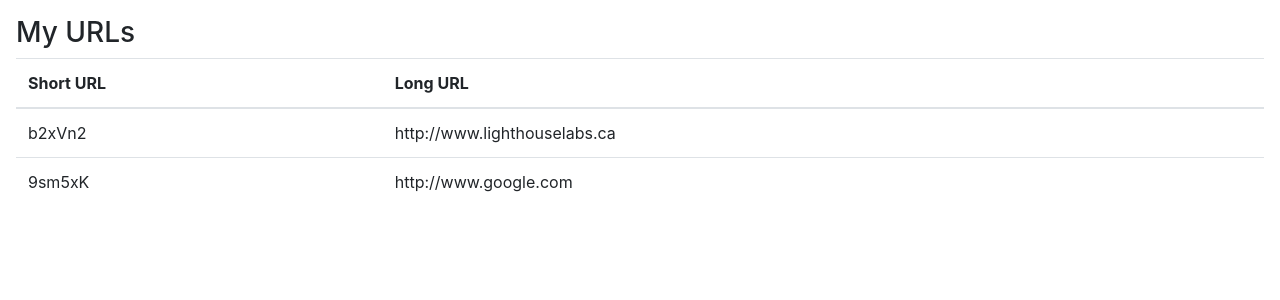
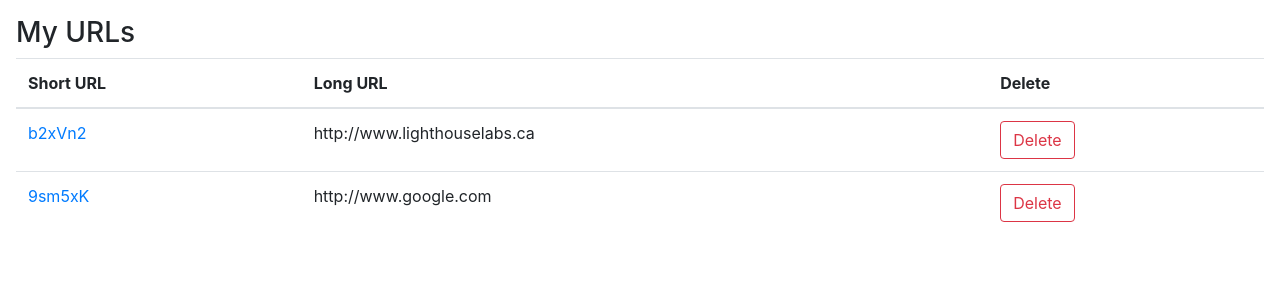
Before and after one commit to dpirrott/tinyapp, a Node server app: page /urls in a window 1280 px wide. Shown: the part 56-356 px from the top of the page. Run offline with Node 20, Linux system fonts and the light colour scheme; some libraries are stand-ins or nearby versions.

Commit message:
Created a delete button and delete route to handle deleting short urls

```diff
--- a/express_server.js
+++ b/express_server.js
@@ -41,21 +41,29 @@ app.get("/urls/new", (req,res) => {
   res.render('urls_new');
 });
 
+app.post("/urls/:shortURL/delete", (req,res) => {
+  const shortURL = req.params.shortURL;
+  console.log(shortURL);
+  delete urlDatabase[shortURL];
+  res.redirect('/urls')
+});
+
 app.get("/u/:shortURL", (req, res) => {
   const shortURL = req.params.shortURL;
+  console.log("Short URL: ", shortURL);
+  console.log("urlDatabase: ", urlDatabase);
   if (!(shortURL in urlDatabase)) {
     res.redirect('/*');
   } else {
     const longURL = urlDatabase[shortURL];
-  console.log(urlDatabase);
-  res.redirect(longURL);
+    res.redirect('/urls');
   }
 });
 
 app.get("/*", (req,res) => {
   console.log("Someone tried going where they don't belong ;)")
   res.statusCode = 404;
-  res.write("404 Page Not Found");
+  res.write("<h1>404 Page Not Found</h1>");
   res.end();
 });
 
--- a/views/urls_index.ejs
+++ b/views/urls_index.ejs
@@ -16,13 +16,19 @@
         <tr>
           <th scope="col">Short URL</th>
           <th scope="col">Long URL</th>
+          <th scope="col">Delete</th>
         </tr>
       </thead>
       <tbody>
         <% for(let url in urls) { %>
           <tr>
-            <td><%= url %></td>
+            <td><a href="<%= urls[url] %>"><%= url %></a></td>
             <td><%= urls[url] %></td>
+            <td>
+              <form method="POST" action="/urls/<%= url %>/delete">
+                <button class="btn btn-outline-danger">Delete</button>
+              </form>
+            </td>
           </tr>
         <% } %>
       </tbody>
```
